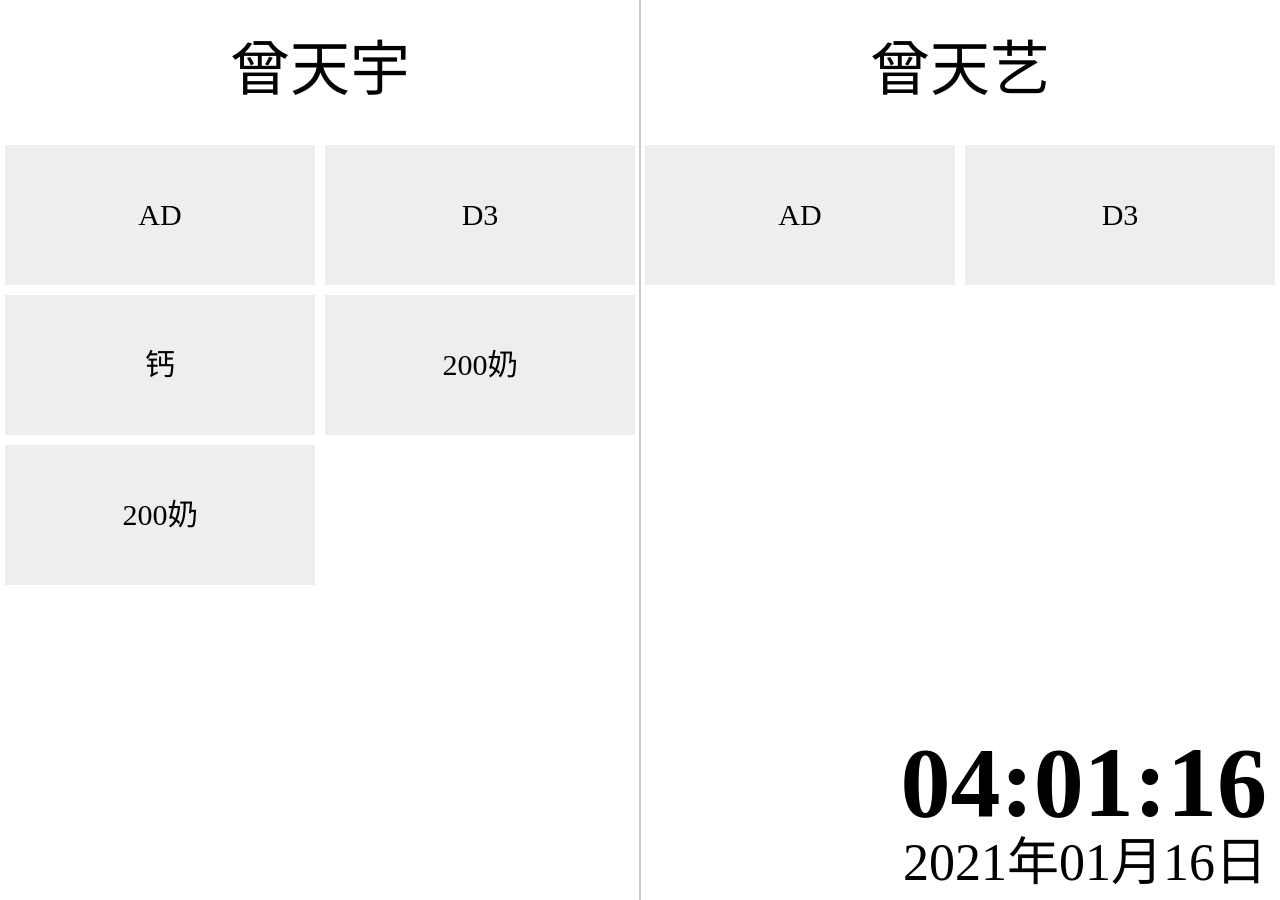
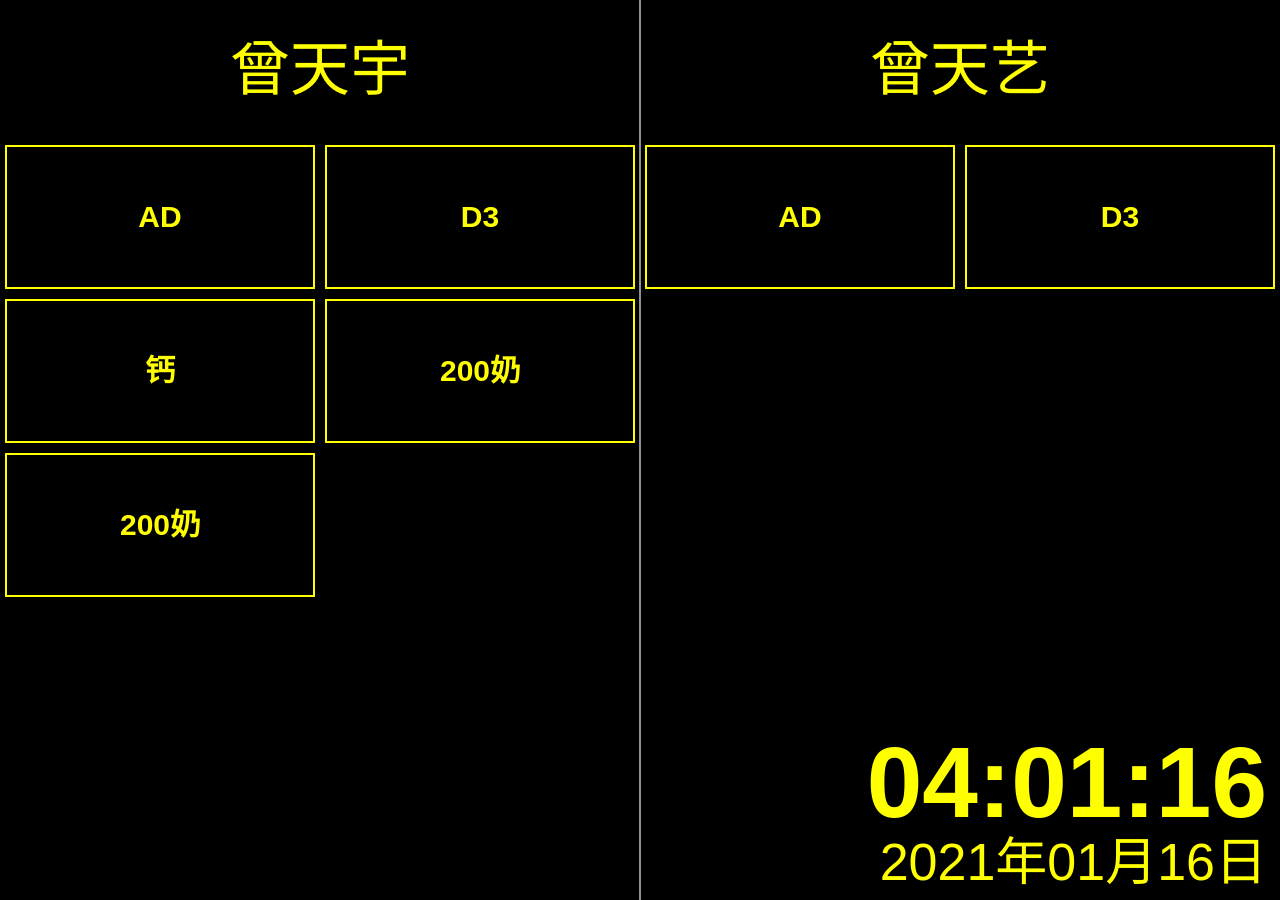
Before and after one commit to WenchaoZeng/WenchaoZeng.github.io, a Jekyll site: the page daily_reminder.html, which Jekyll copies as it is, in a window 1280 px wide. Built offline with Jekyll 4.4.1, drawn with Linux system fonts in a browser that asks for light colours.

Commit message:
黑色主题

```diff
--- a/daily_reminder.html
+++ b/daily_reminder.html
@@ -20,10 +20,9 @@
 body {
     margin: 0;
     padding: 0;
-    font-family: "Microsoft Yahei";
+    font-family: "Arial";
 }
 .line {
-    background: #CCCCCC;
     width: 0.2%;
     height: 100%;
     position: absolute;
@@ -33,7 +32,6 @@ body {
     width: 50%;
     float: left;
     text-align: center;
-    background: white;
 }
 .name {
     margin: 0;
@@ -57,13 +55,8 @@ body {
 }
 .item li div {
     margin: 5px;
-    background-color: #EEEEEE;
-}
-.item li.status2 div {
-    background-color: #a6e22e;
-}
-.item li.status3 div {
-    background-color: #f4bf4f;
+    font-weight: bold;
+    border: 2px solid black;
 }
 .time1, .time2 {
     font-size: 52px;
@@ -76,6 +69,29 @@ body {
     font-size: 100px;
     font-weight: bold;
 }
+
+/* 黑色主题 */
+.line {
+    background: #909090;
+}
+body {
+    color: yellow;
+    background: black;
+}
+.item li.status1 div {
+    border-color: yellow;
+}
+.item li.status2 div {
+    background-color: #a6e22e;
+    color: black;
+    border-color: #a6e22e;
+}
+.item li.status3 div {
+    background-color: #f4bf4f;
+    color: black;
+    border-color: #f4bf4f;
+}
+
 </style>
 
 <script src="https://cdn.jsdelivr.net/npm/vue"></script>
```
